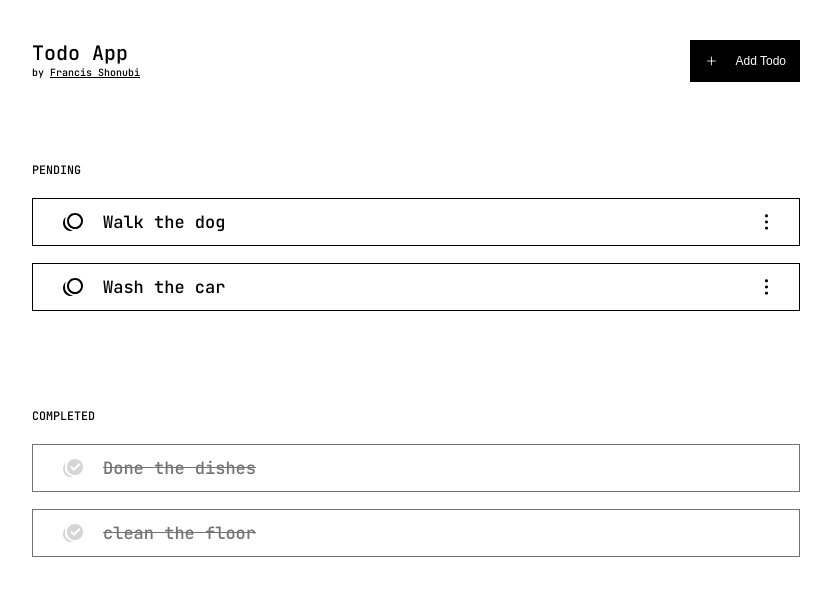
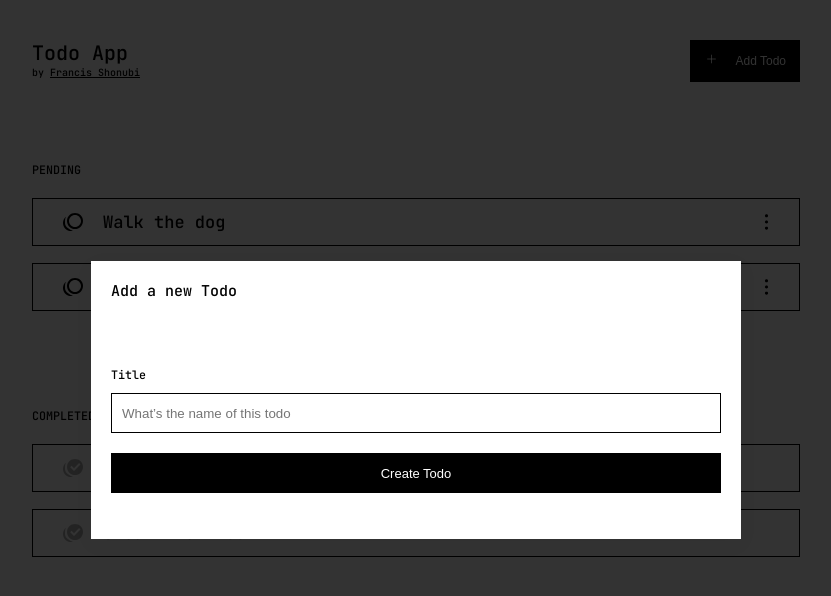
Before and after one commit to olad5/nextjs-todo-app, a Next.js app: page / in a window 1280 px wide. Both pictures are taken after a click on the button "Add Todo". Shown: the top 596 px of the page, without its empty margins (224-1055 px from the left). Built offline with nearby package versions, Linux system fonts and the light colour scheme.

Commit message:
feat: add App modal
- this is used to create and update a new todo

```diff
--- a/components/app-button/AppButton.module.scss
+++ b/components/app-button/AppButton.module.scss
@@ -4,7 +4,7 @@
   background-color: var(--primary-black);
   color: white;
   display: flex;
-  justify-content: space-between;
+  justify-content: center;
   align-items: center;
   font-size: inherit;
   padding: 0 1.4rem;
--- a/components/app-button/AppButton.tsx
+++ b/components/app-button/AppButton.tsx
@@ -2,11 +2,12 @@ import styles from "./AppButton.module.scss";
 
 type AppButtonProps = {
   children: React.ReactNode;
+  onClick: VoidFunction;
 };
 
-export default function AppButton({ children }: AppButtonProps) {
+export default function AppButton({ children, onClick }: AppButtonProps) {
   return (
-    <button className={styles.button} onClick={() => console.log()}>
+    <button className={styles.button} onClick={onClick}>
       {children}
     </button>
   );
--- /dev/null
+++ b/components/app-modal/AppModal.module.scss
@@ -0,0 +1,57 @@
+.darkBg {
+  background-color: rgba(0, 0, 0, 0.8);
+  width: 100vw;
+  height: 100vh;
+  z-index: 0;
+  top: 50%;
+  left: 50%;
+  transform: translate(-50%, -50%);
+  position: absolute;
+}
+
+.centered {
+  position: fixed;
+  top: 50%;
+  left: 50%;
+  transform: translate(-50%, -50%);
+}
+
+.modal {
+  width: 65rem;
+  height: max-content;
+  background-color: white;
+  z-index: 20;
+  box-shadow: 0 5px 20px 0 rgba(0, 0, 0, 0.04);
+  display: grid;
+  grid-template-rows: 1fr 1fr 1fr;
+  gap: 2rem;
+  padding: 2rem 2rem;
+
+  & .modelHeader {
+    color: black;
+
+    & .heading {
+      color: black;
+    }
+  }
+
+  & .inputField {
+    width: 100%;
+
+    & .label {
+      margin-bottom: 1rem;
+    }
+
+    & .input {
+      width: 100%;
+      border: 1px solid var(--primary-black);
+      height: 4rem;
+      padding: 1rem;
+    }
+  }
+  & .appButton {
+    text-align: center;
+    height: 4rem;
+    font-size: 1.3rem;
+  }
+}
--- /dev/null
+++ b/components/app-modal/AppModal.tsx
@@ -0,0 +1,41 @@
+import { Dispatch, SetStateAction } from "react";
+import AppButton from "../app-button/AppButton";
+import styles from "./AppModal.module.scss";
+
+type AppModalProps = {
+  update: boolean;
+  text: string;
+  setIsOpen: Dispatch<SetStateAction<boolean>>;
+};
+
+export default function AppModal({ update, text, setIsOpen }: AppModalProps) {
+  return (
+    <>
+      <div className={styles.darkBg} onClick={() => setIsOpen(false)} />
+      <div className={styles.centered}>
+        <div className={styles.modal}>
+          <div className={styles.modalHeader}>
+            <h2 className={styles.heading}>{`${
+              !update ? "Add a new " : "Edit"
+            } Todo`}</h2>
+          </div>
+
+          <div className={styles.inputField}>
+            <h3 className={styles.label}>Title</h3>
+            <input
+              type="text"
+              className={styles.input}
+              placeholder={`${!update ? "What’s the name of this todo" : ""}`}
+              defaultValue={`${update ? text : ""}`}
+            />
+          </div>
+          <div className={styles.appButton}>
+            <AppButton onClick={() => console.log()}>
+              {`${!update ? "Create" : "Edit"} Todo`}
+            </AppButton>
+          </div>
+        </div>
+      </div>
+    </>
+  );
+}
--- a/components/todo/Todo.module.scss
+++ b/components/todo/Todo.module.scss
@@ -33,3 +33,7 @@
     text-decoration: line-through;
   }
 }
+
+.appModalActive {
+  filter: none;
+}
--- a/components/todo/Todo.tsx
+++ b/components/todo/Todo.tsx
@@ -2,14 +2,16 @@ import styles from "./Todo.module.scss";
 
 type TodoProps = {
   completed: boolean;
+  appModalActive?: boolean;
   text: string;
 };
 
-export default function Todo({ text, completed }: TodoProps) {
+export default function Todo({ text, completed, appModalActive }: TodoProps) {
   return (
     <div
       className={`${styles.todo}
             ${completed && styles.completed}
+            ${completed && appModalActive && styles.appModalActive}
             `}
     >
       <div className={styles.main}>
--- a/pages/index.tsx
+++ b/pages/index.tsx
@@ -2,8 +2,12 @@ import type { NextPage } from "next";
 import AppButton from "../components/app-button/AppButton";
 import styles from "../styles/Home.module.scss";
 import Todo from "../components/todo/Todo";
+import { useState } from "react";
+import AppModal from "../components/app-modal/AppModal";
 
 const Home: NextPage = () => {
+  const [open, setOpen] = useState(false);
+
   return (
     <div className={styles.container}>
       <main className={styles.main}>
@@ -15,16 +19,19 @@ const Home: NextPage = () => {
             </p>
           </div>
           <div className={styles.addTodoBtn}>
-            <AppButton>
+            <AppButton onClick={() => setOpen(true)}>
+              <div className={styles.btnTextIcon}>
                 <img
                   className={styles.addTodoIcon}
                   src="plus-sign-white-icon.svg"
                   alt=" add todo icon"
                 />
                 <span>Add Todo</span>
+              </div>
             </AppButton>
           </div>
         </header>
+        {open && <AppModal update={false} setIsOpen={setOpen} text="hello " />}
 
         <section className={styles.pendingTodosSection}>
           <h3 className={styles.pendingTitle}>PENDING</h3>
@@ -37,8 +44,16 @@ const Home: NextPage = () => {
         <section className={styles.completedTodosSection}>
           <h3 className={styles.pendingTitle}>COMPLETED</h3>
           <div className={styles.pendingTodos}>
-            <Todo text="Done the dishes" completed={true} />
-            <Todo text="clean the floor" completed={true} />
+            <Todo
+              text="Done the dishes"
+              completed={true}
+              appModalActive={open}
+            />
+            <Todo
+              text="clean the floor"
+              completed={true}
+              appModalActive={open}
+            />
           </div>
         </section>
       </main>
--- a/styles/Home.module.scss
+++ b/styles/Home.module.scss
@@ -37,6 +37,12 @@
   height: 100%;
   font-size: 1.2rem;
 
+  .btnTextIcon {
+    display: flex;
+    justify-content: space-between;
+    width: 100%;
+  }
+
   .addTodoIcon {
     width: 1.5rem;
     height: 1rem;
```
Lines whose indentation alone changed are shown as unchanged.
